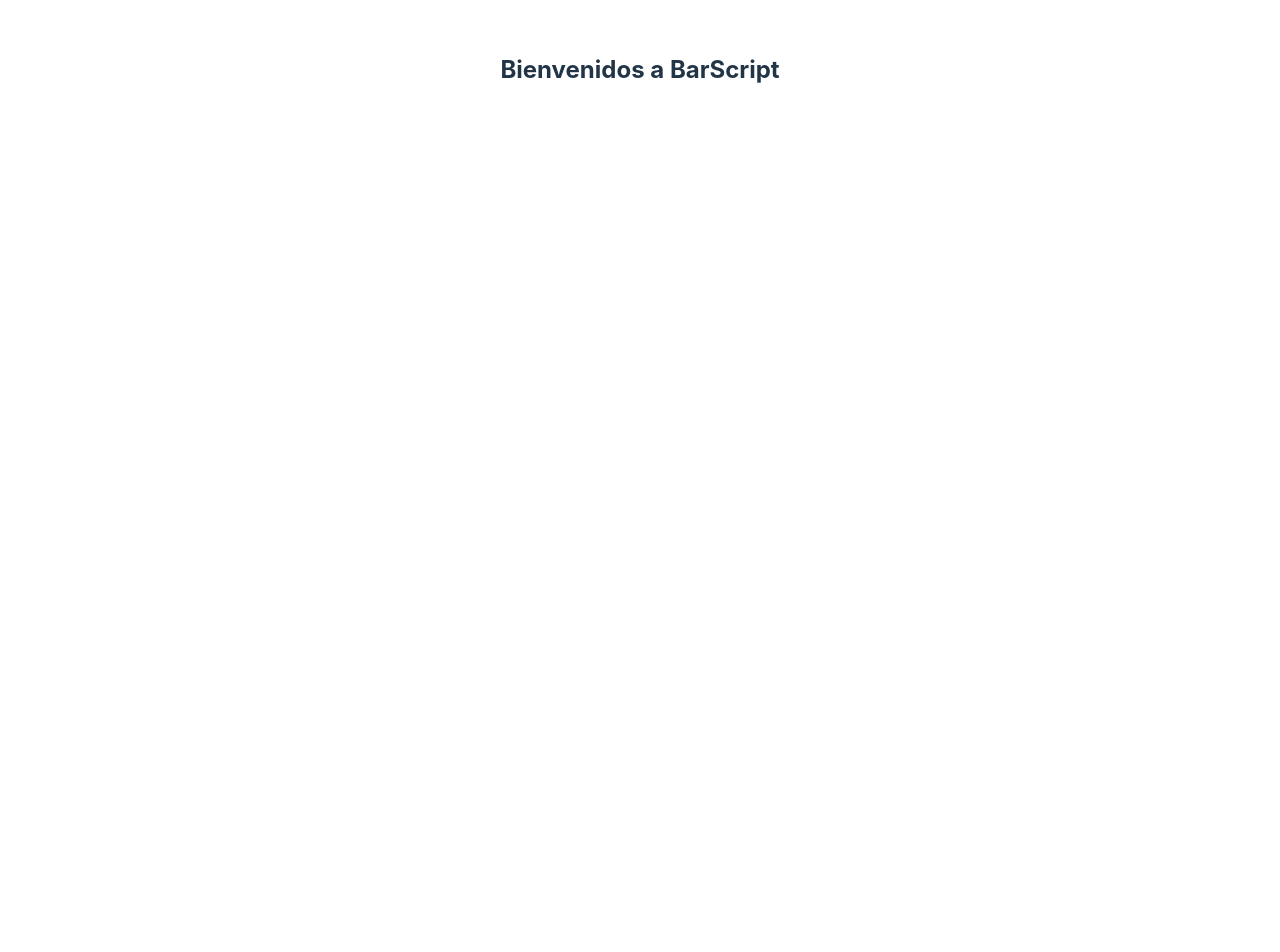
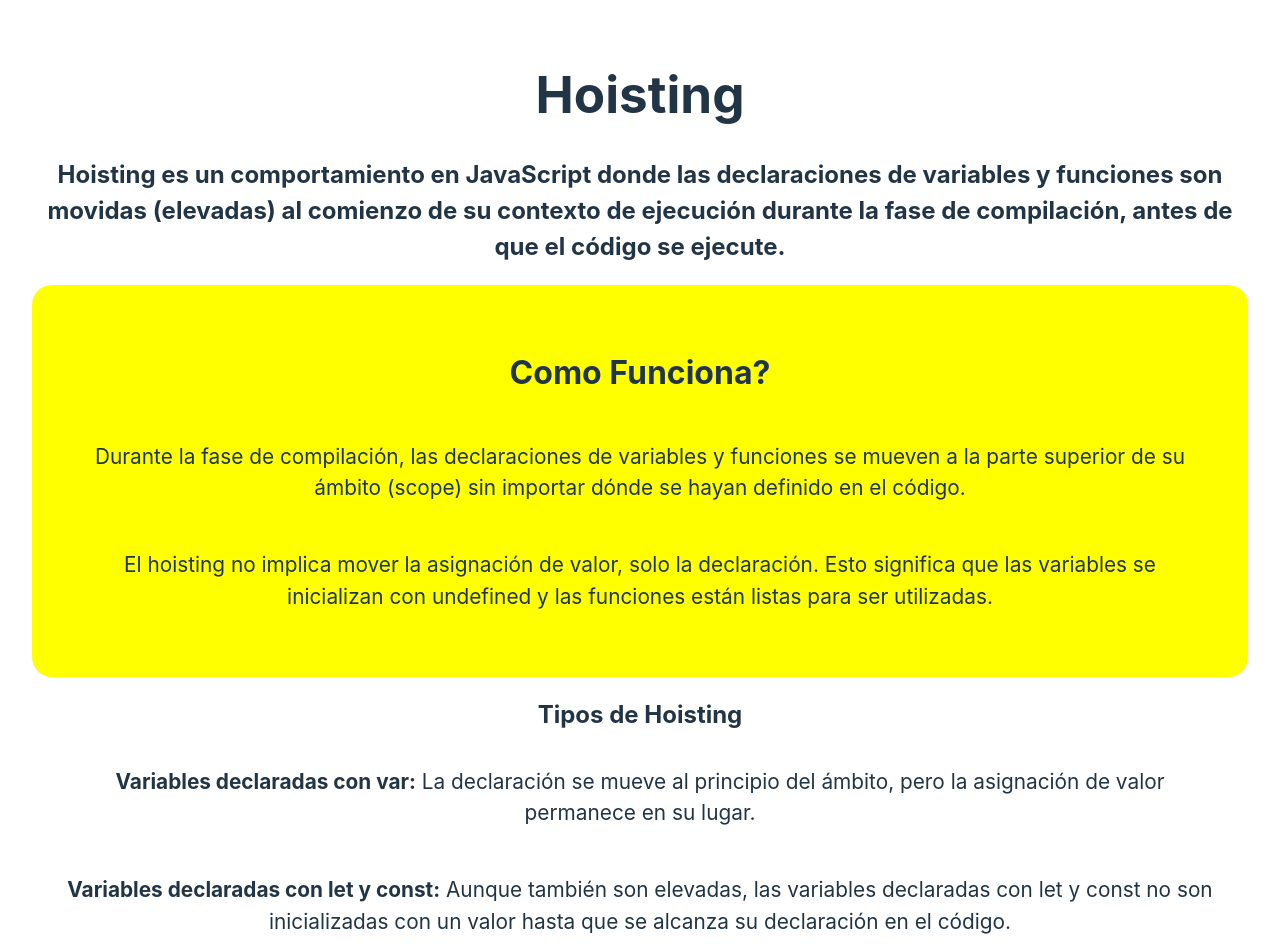
Before and after one commit to benjamontero/javascript-presentation, a React (Vite) app: page /hoisting in a window 1280 px wide. Shown: the top 952 px of the page. Before the commit the page ends 800 px from the top, so only its background shows below. Built offline with nearby package versions, Linux system fonts and the light colour scheme.

Commit message:
added points of hoisting

```diff
--- /dev/null
+++ b/src/components/Scope/AmbitoAnidado.jsx
@@ -0,0 +1,7 @@
+import React from 'react'
+
+export const AmbitoAnidado = () => {
+  return (
+    <div>AmbitoAnidado</div>
+  )
+}
--- a/src/index.css
+++ b/src/index.css
@@ -80,7 +80,7 @@
   border-radius: 20px;
 }
 .card-definition h3{
-  font-size: 1.6em;
+  font-size: 2em;
 
 }
 .card-explication {
--- a/src/pages/BarScope.jsx
+++ b/src/pages/BarScope.jsx
@@ -3,10 +3,11 @@
 
 import { AmbitoGlobal } from "../components/Scope/AmbitoGlobal";
 import { AmbitoLocal } from "../components/Scope/AmbitoLocal";
-
+import { AmbitoBloque } from "../components/Scope/AmbitoBloque";
+import { AmbitoAnidado } from "../components/Scope/AmbitoAnidado";
 
 import barScript from "../assets/barScriptLogo.png";
-import { AmbitoBloque } from "../components/Scope/AmbitoBloque";
+
 
 export const BarScope = () => {
   const {ambitoSelected} = useParams();
@@ -18,6 +19,7 @@
       {ambitoSelected === "global" && <AmbitoGlobal />}
       {ambitoSelected === "local" && <AmbitoLocal />}
       {ambitoSelected === "bloque" && <AmbitoBloque />}
+      {ambitoSelected === "anidado" && <AmbitoAnidado />}
 
     </div>
   );
--- a/src/pages/Hoisting.jsx
+++ b/src/pages/Hoisting.jsx
@@ -1,8 +1,41 @@
-import React from 'react'
+import React from "react";
 
 export const Hoisting = () => {
   return (
-    <h2>Bienvenidos a BarScript</h2>
+    <div className="presentation">
+      <h1>Hoisting</h1>
+      <h2>
+        Hoisting es un comportamiento en JavaScript donde las declaraciones de
+        variables y funciones son movidas (elevadas) al comienzo de su contexto
+        de ejecución durante la fase de compilación, antes de que el código se
+        ejecute.
+      </h2>
 
-  )
-}
+      <div className="card-definition">
+        <h3>Como Funciona?</h3>
+        <p>
+          Durante la fase de compilación, las declaraciones de variables y
+          funciones se mueven a la parte superior de su ámbito (scope) sin
+          importar dónde se hayan definido en el código.
+        </p>
+        <p>
+          El hoisting no implica mover la asignación de valor, solo la
+          declaración. Esto significa que las variables se inicializan con
+          undefined y las funciones están listas para ser utilizadas.
+        </p>
+      </div>
+      <h2>Tipos de Hoisting</h2>
+      <p>
+        <strong>Variables declaradas con var:</strong> La declaración se mueve
+        al principio del ámbito, pero la asignación de valor permanece en su
+        lugar.
+      </p>
+      <p>
+        <strong>Variables declaradas con let y const:</strong> Aunque también
+        son elevadas, las variables declaradas con let y const no son
+        inicializadas con un valor hasta que se alcanza su declaración en el
+        código.
+      </p>
+    </div>
+  );
+};
--- a/src/pages/Scope.jsx
+++ b/src/pages/Scope.jsx
@@ -1,8 +1,10 @@
 import React, { useState } from "react";
 import { Link } from "react-router-dom";
+
 import globalVariable from "../assets/globalVariable.png";
 import localVariable from "../assets/localVariable.png";
 import bloquevariable from "../assets/bloquevariable.png";
+import anidamientoVariable from "../assets/anidamientoVariable.png"
 
 export const Scope = () => {
   return (
@@ -48,6 +50,8 @@
         <Link to="/barscope/local">Go to BarScript</Link>
       </button>
 
+      {/* Ambito de bloque */}
+
       <div className="card-definition">
         <h3>Ámbito de Bloque</h3>
         <p>
@@ -63,7 +67,23 @@
       <button>
         <Link to="/barscope/bloque">Go to BarScript</Link>
       </button>
+
+      {/* Anidamiento de ambitos */}
+
+      <div className="card-definition">
+        <h3>Anidamiento de Ámbitos</h3>
+        <p>
+          Las funciones pueden estar anidadas, y cada función tiene su propio
+          ámbito, lo que permite el acceso a variables de ámbitos superiores.
+        </p>
+      </div>
+      <h4>Codigo de ejemplo</h4>
+      <div className="card-explication">
+        <img src={anidamientoVariable} />
+      </div>
+      <button>
+        <Link to="/barscope/bloque">Go to BarScript</Link>
+      </button>
     </div>
-
   );
 };
```
Also changed, not shown: src/assets/anidamientoVariable.png (added).
